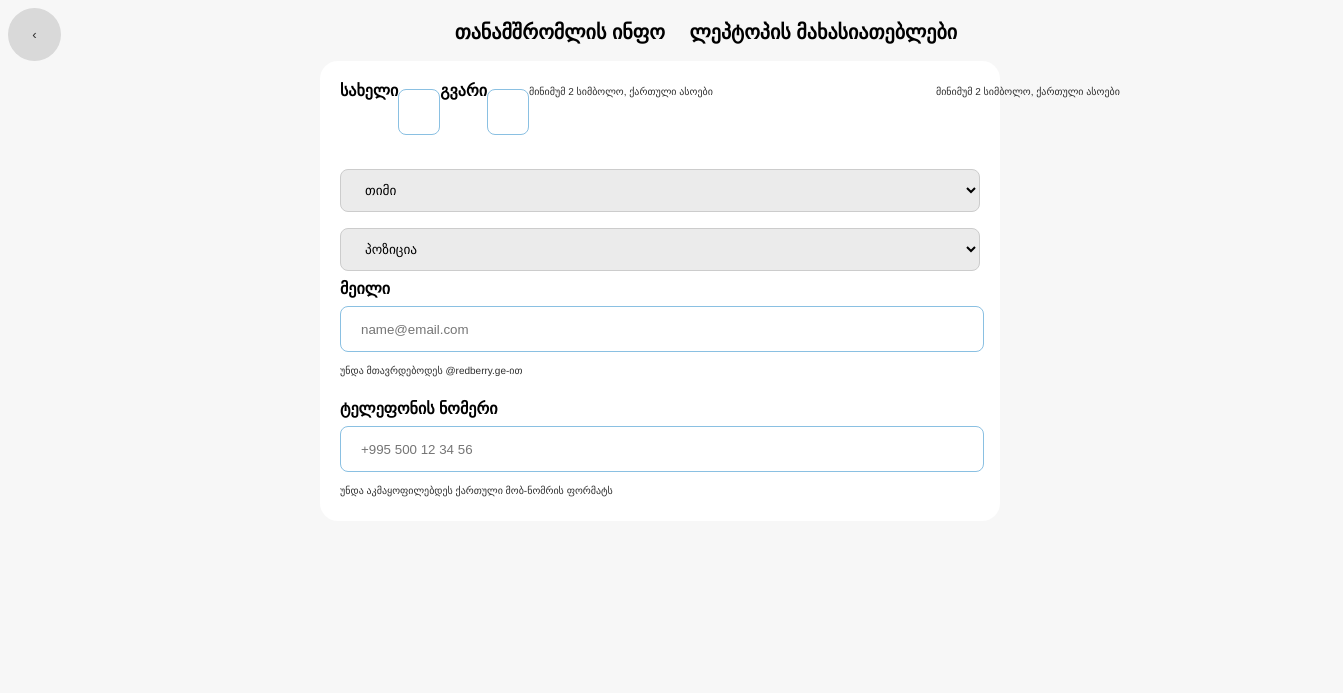
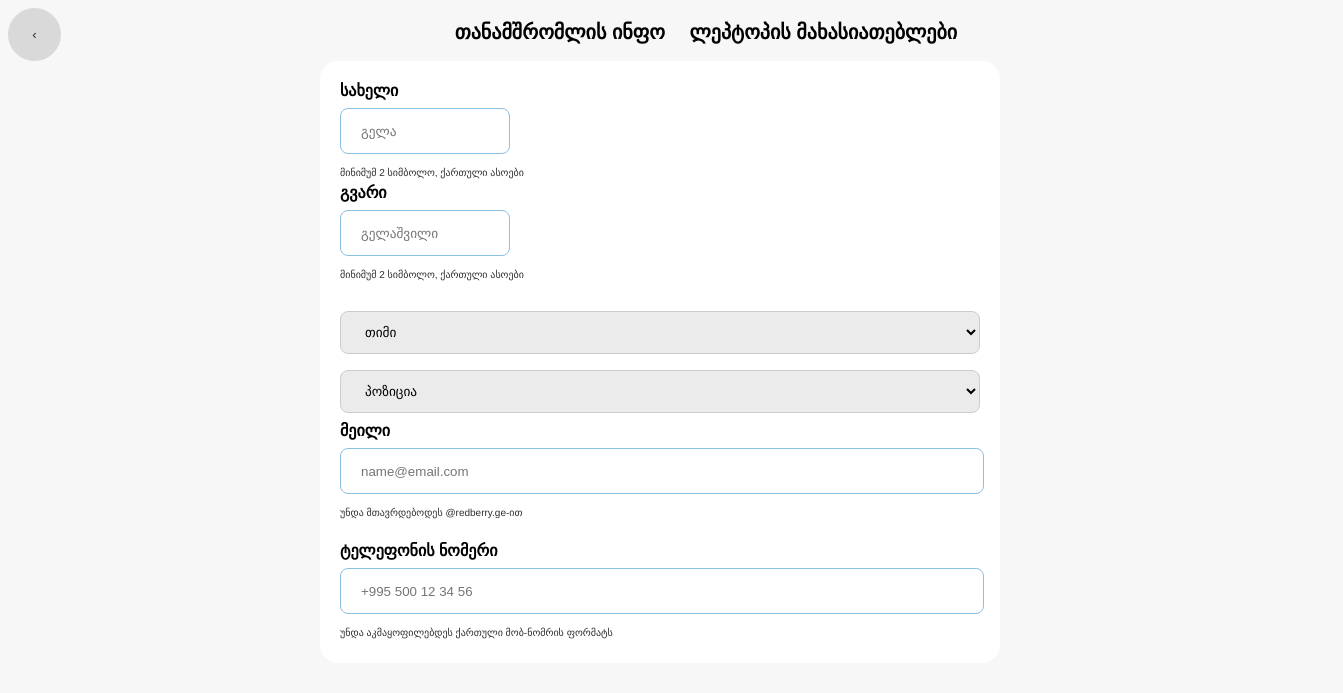
Before and after one commit to memuka13/Redberry, a plain HTML site: page employee_info.html in a window 1280 px wide. Shown: the top 693 px of the page, 1343 px wide, since content can reach past the window. Drawn offline with Linux system fonts and the light colour scheme.

Commit message:
phase 1-2

```diff
--- a/employe_info.css
+++ b/employe_info.css
@@ -59,10 +59,10 @@ footer {
     width: 94%;
 }
 
-.flexContainer {
+/* .flexContainer {
     display: flex;
     flex-wrap: nowrap;
-}
+} */
 
 .smallText {
     width: 407px;
```
Also changed, not shown: images/logo.png (added), images/main_background.png (added), 1 other file.
